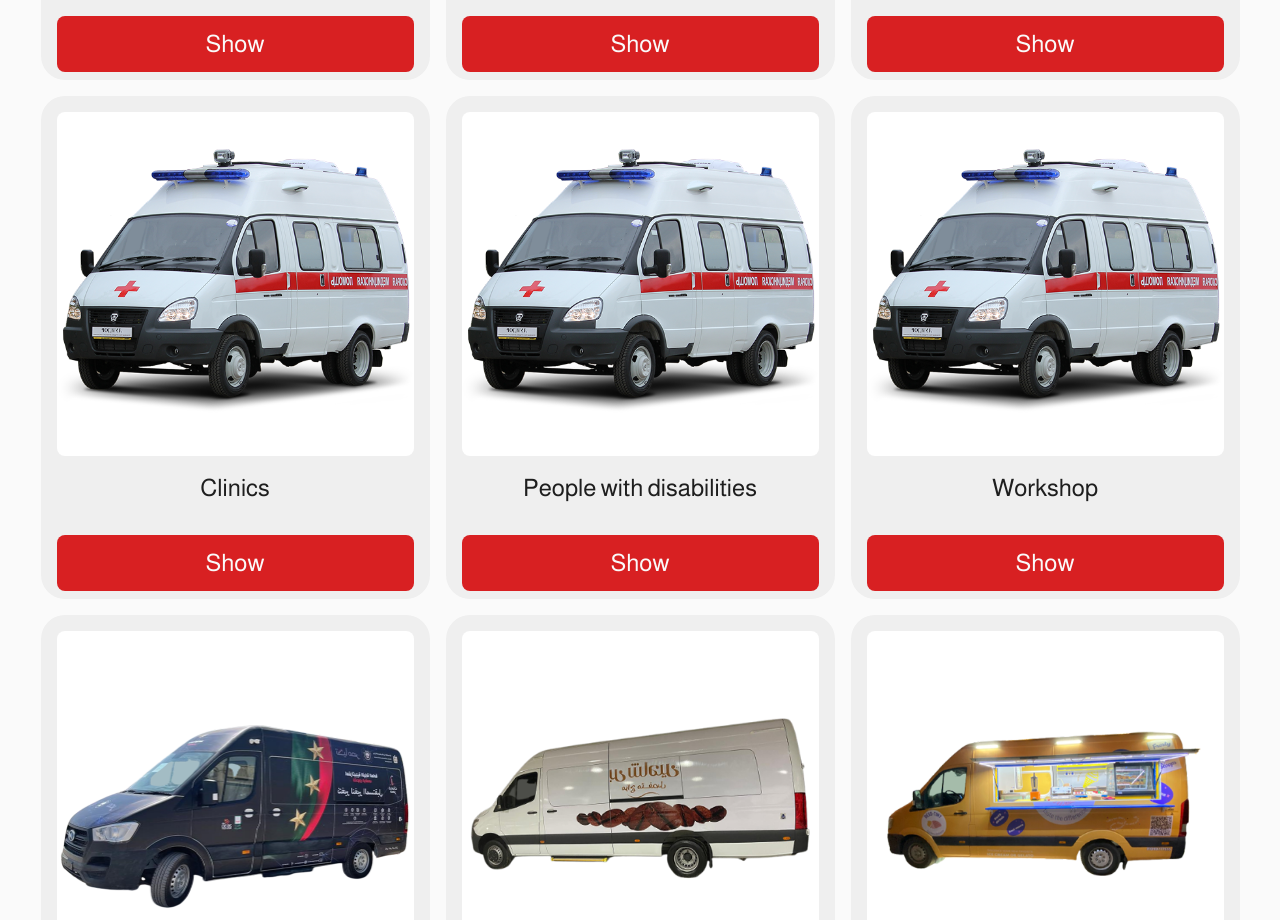
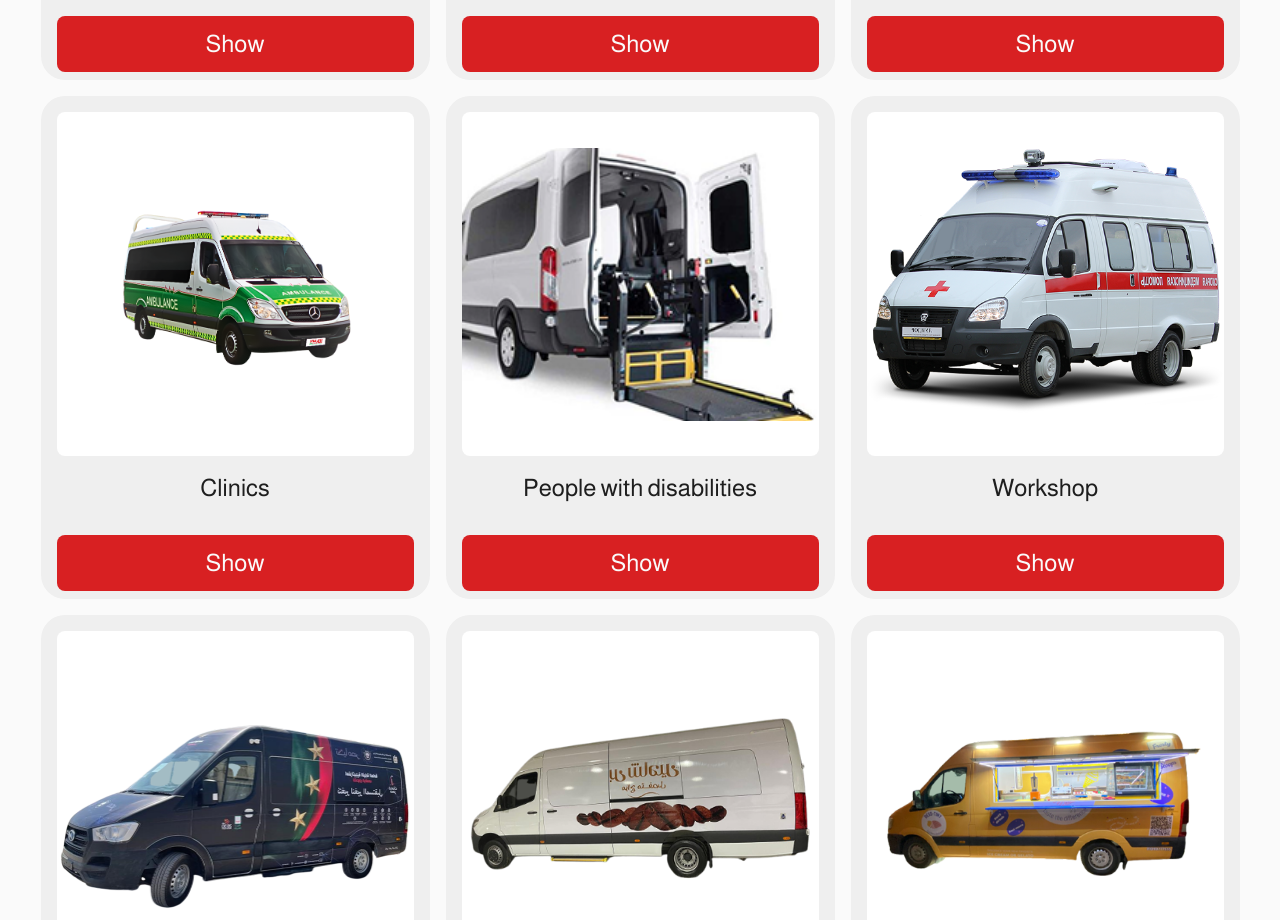
Before and after one commit to AQuadic/AVE_Reactjs, a React (Vite) app: page / in a window 1280 px wide. Shown: the part 2280-3200 px from the top of the page. Built offline with nearby package versions, Linux system fonts and the light colour scheme.

Commit message:
replace products images

```diff
--- a/src/components/HomePage/Products.jsx
+++ b/src/components/HomePage/Products.jsx
@@ -5,6 +5,10 @@ import iccreamCard from '../../assets/images/home/iceCreamCard.png'
 import cafeCard from '../../assets/images/home/cafeCard.png'
 import labCard from '../../assets/images/home/labCard.png'
 import officeCard from '../../assets/images/home/officeCard.png'
+import GreenCar from '../../assets/images/Clinics/Car.png'
+import Disabilities from '../../assets/images/HealthCare/disabilities.png'
+
+
 const Products = () => {
   const { t } = useTranslation("home");
 
@@ -12,8 +16,8 @@ const Products = () => {
     { title: t("vip"), path: "/vip", image: ambCard },
     { title: t("ambEquip"), path: "/ambEquipmenet", image: ambCard },
     { title: t("lab"), path: "/lab", image: labCard },
-    { title: t("clinicsHome"), path: "/clinics", image: ambCard },
-    { title: t("disabilities"), path: "/disabilities", image: ambCard },
+    { title: t("clinicsHome"), path: "/clinics", image: GreenCar },
+    { title: t("disabilities"), path: "/disabilities", image: Disabilities },
     { title: t("workshop"), path: "/workshop", image: ambCard },
     { title: t("office"), path: "/office", image: officeCard },
     { title: t("cafe"), path: "/coffee", image: cafeCard },
```
